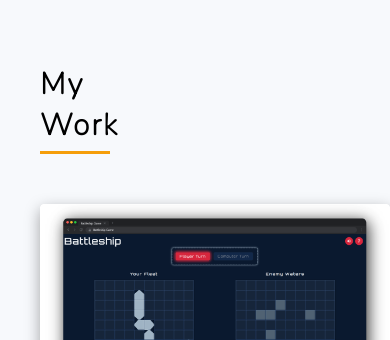
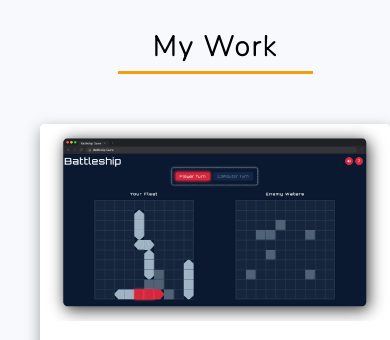
Before and after one commit to sameeksha-dalvi/dev-portfolio-homepage, a website built with webpack: page src/template.html in a window 390 px wide. Shown: the part 945-1285 px from the top of the page. Built offline with nearby package versions, Linux system fonts and the light colour scheme.

Commit message:
add style my work section heading responsive for mobile view

```diff
--- a/src/style.css
+++ b/src/style.css
@@ -415,7 +415,7 @@
     #myWork-heading,
     .aboutMe-info>h3,
     .open-source-section>h3 {
-        font-size: 30px;
+        font-size: 28px;
     }
 
     .aboutMe-info>h3,.contactMe-section>h3 {
@@ -433,6 +433,7 @@
     .aboutMe-section {
         flex-direction: column;
         background: var(--bg-dark);
+        padding-top: 50px;
     }
 
     .aboutMe-image>img {
@@ -488,7 +489,7 @@
         font-size: 20px;
     }
 
-    .contactMe-section>h3 {
+    .contactMe-section>h3,#myWork-heading {
         text-align: center;
         width: 50%;
     }
@@ -525,4 +526,11 @@
     .os-date {
         font-size: 13px;
     }
+
+    .myWork-header{
+        display: flex;
+        justify-content: center;
+        align-items: center;
+    }
+
 }
--- a/src/template.html
+++ b/src/template.html
@@ -61,7 +61,10 @@
                 <path d="M0,130 C500,130 1000,50 1440,30 L1440,150 L0,150 Z"></path>
             </svg>
         </div>
-        <h2 id="myWork-heading">My Work</h2>
+        <div class="myWork-header">
+            <h2 id="myWork-heading">My Work</h2>
+        </div>
+
         <div class="myWork-section">
             <div class="card-container">
                 <div class="card-image"><img class="project-img" src="../assets/images/battleship-game-screenshot.png"
```
